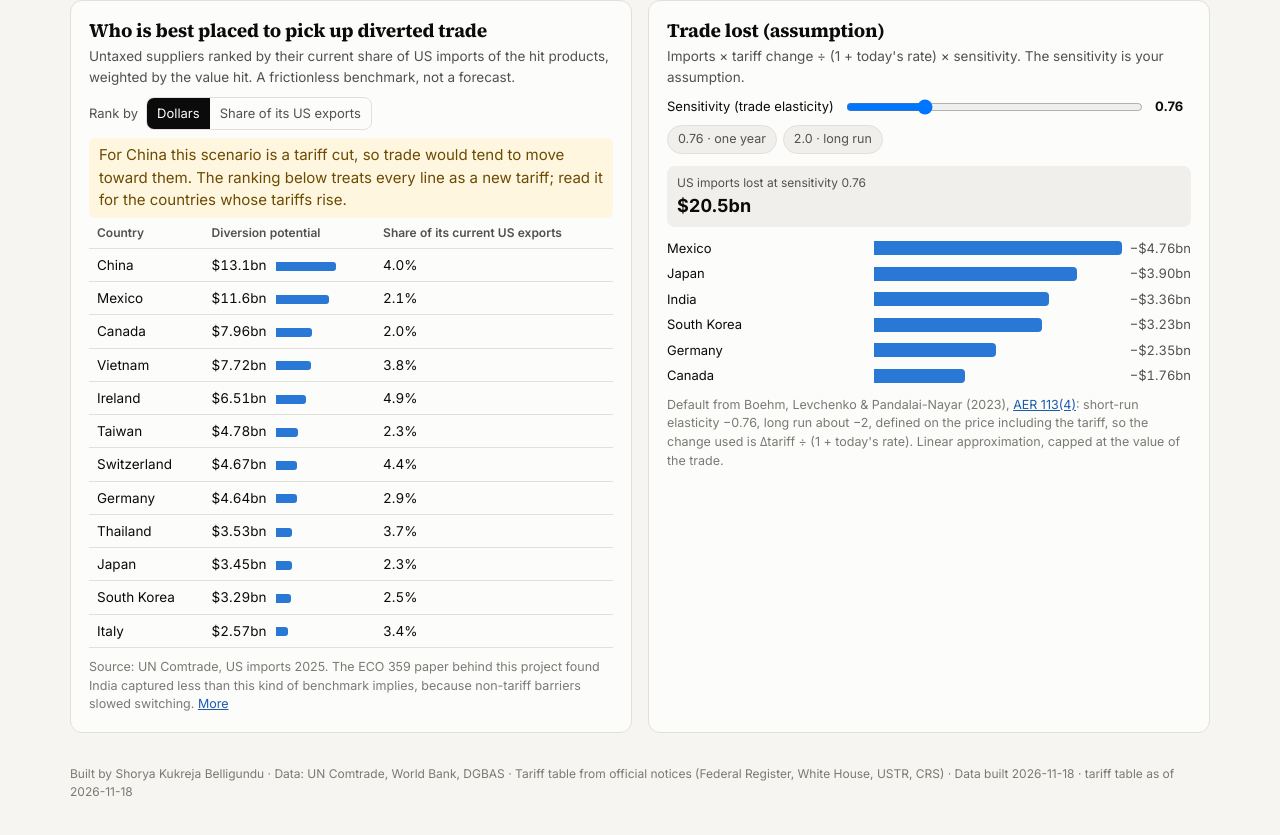
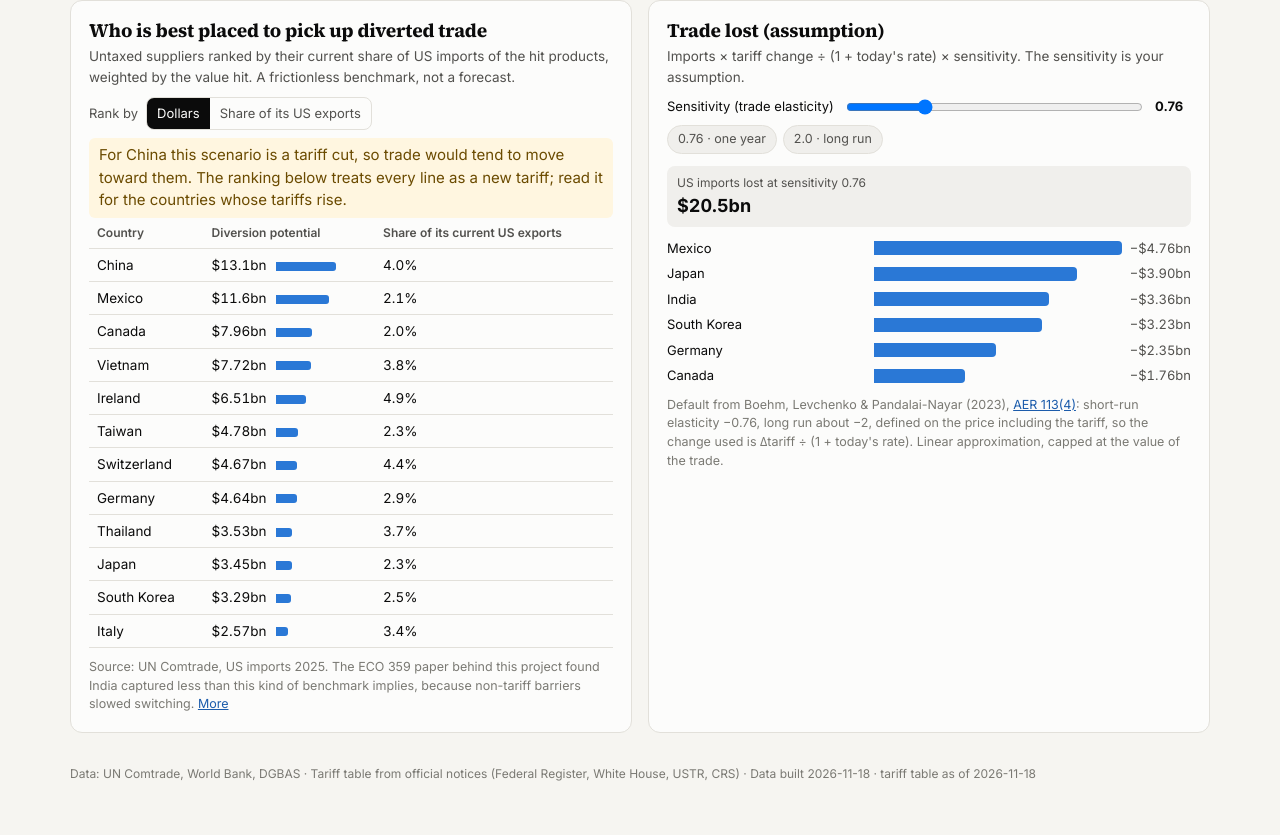
Before and after one commit to shozmoz1401/Eco-Tariff-Project, a plain HTML site: page site/index.html in a window 1280 px wide. Shown: the part 3588-4423 px from the top of the page. Drawn offline with Linux system fonts and the light colour scheme.

Commit message:
Remove personal name from the public page footer
Co-Authored-By: Claude Opus 5.5 <noreply@anthropic.com>
Claude-Session: https://claude.ai/code/session_01SCkF5D4N19bQUTKmvgh55C

```diff
--- a/site/index.html
+++ b/site/index.html
@@ -150,7 +150,7 @@
 </main>
 
 <footer class="wrap foot">
-  <p>Built by Shorya Kukreja Belligundu · Data: UN Comtrade, World Bank, DGBAS · Tariff table from official notices (Federal Register, White House, USTR, CRS) · <span id="built"></span></p>
+  <p>Data: UN Comtrade, World Bank, DGBAS · Tariff table from official notices (Federal Register, White House, USTR, CRS) · <span id="built"></span></p>
 </footer>
 <div id="tip" class="tip" role="tooltip" hidden></div>
 </div>
```
